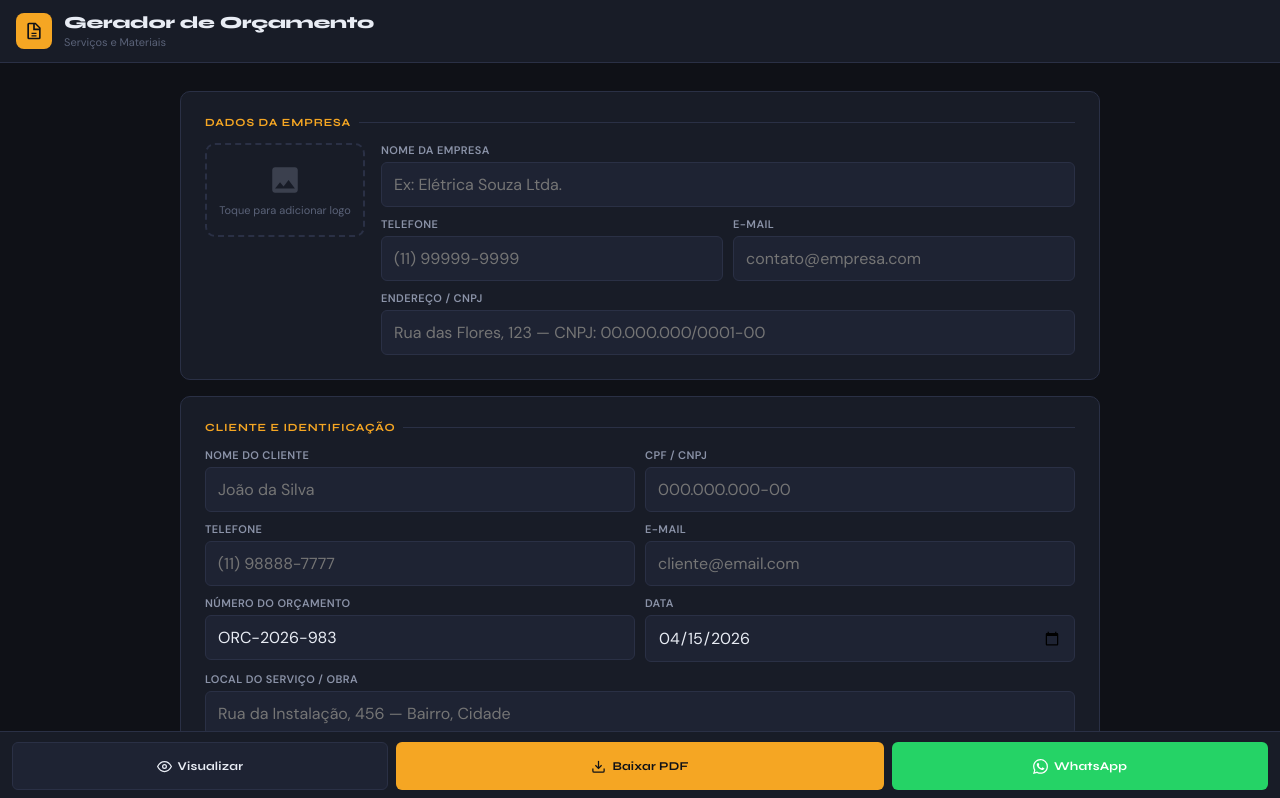
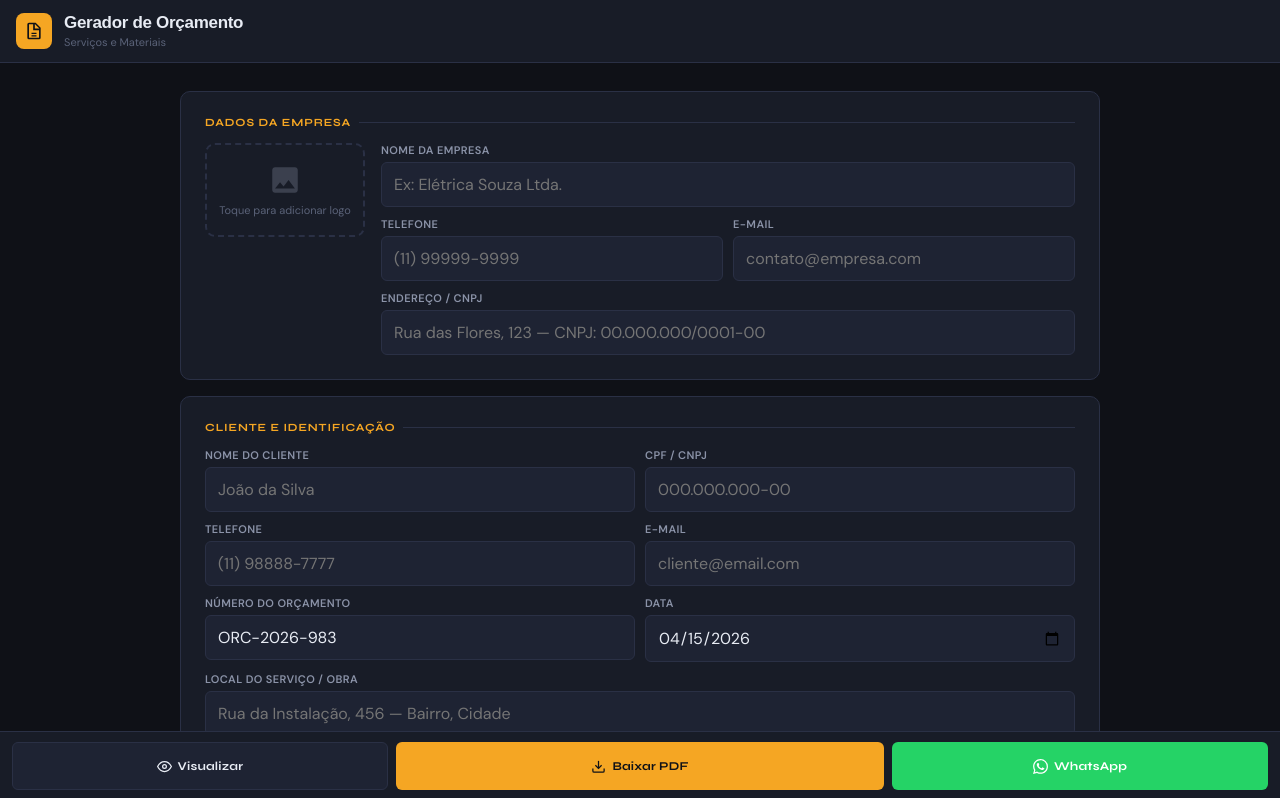
Before and after one commit to Lailson-Ferreira/budget-generator, a plain HTML site: page index.html in a window 1280 px wide. Shown: the top 798 px of the page. Drawn offline with nearby package versions, Linux system fonts and the light colour scheme.

Commit message:
Update index.html

```diff
--- a/index.html
+++ b/index.html
@@ -31,7 +31,7 @@ body{font-family:'DM Sans',sans-serif;background:var(--bg);color:var(--text);min
   display:flex;align-items:center;justify-content:center;flex-shrink:0;
 }
 .hd-icon svg{width:20px;height:20px;fill:#0f1117;}
-.hd-title{font-family:'Syne',sans-serif;font-weight:800;font-size:17px;letter-spacing:-.3px;line-height:1.2;}
+.hd-title{font-family:'Arial',sans-serif;font-weight:800;font-size:17px;letter-spacing:-.3px;line-height:1.2;}
 .hd-sub{font-size:11px;color:var(--text3);margin-top:1px;}
 
 /* ── LAYOUT ── */
```
